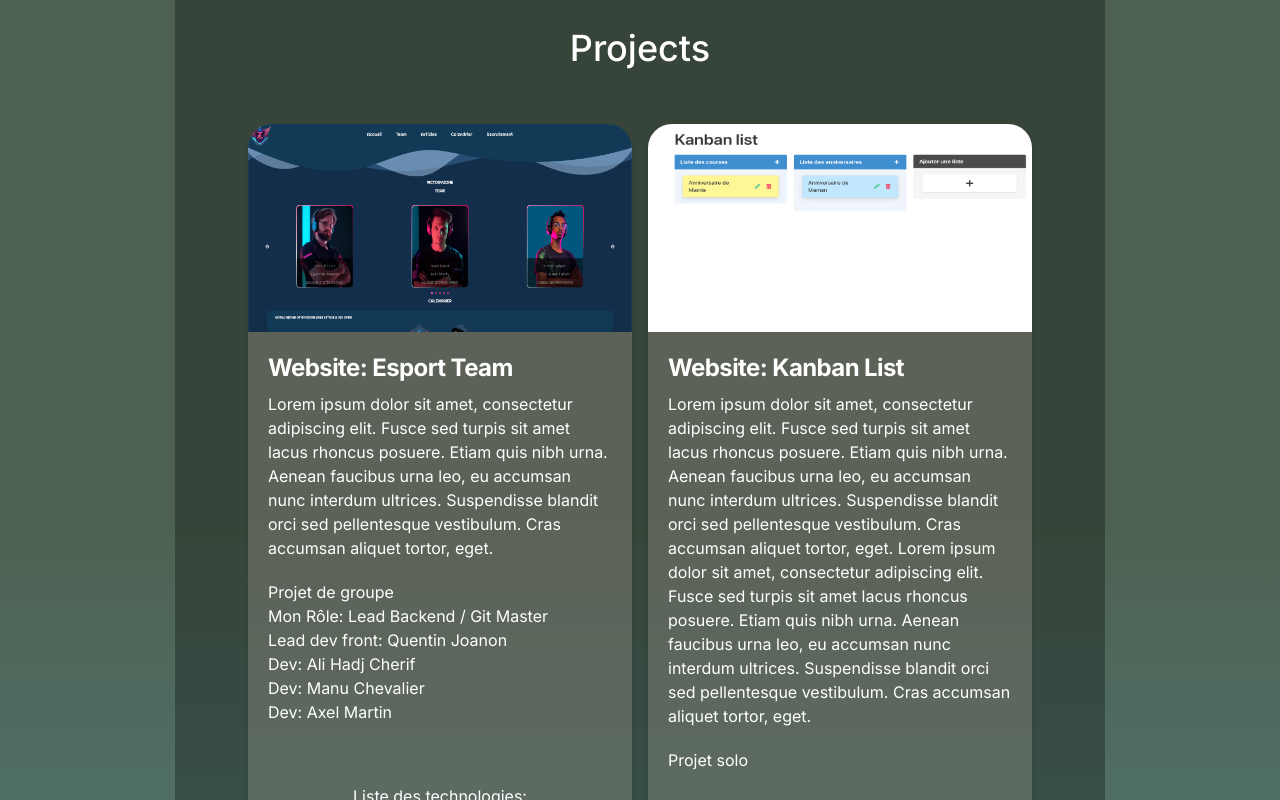
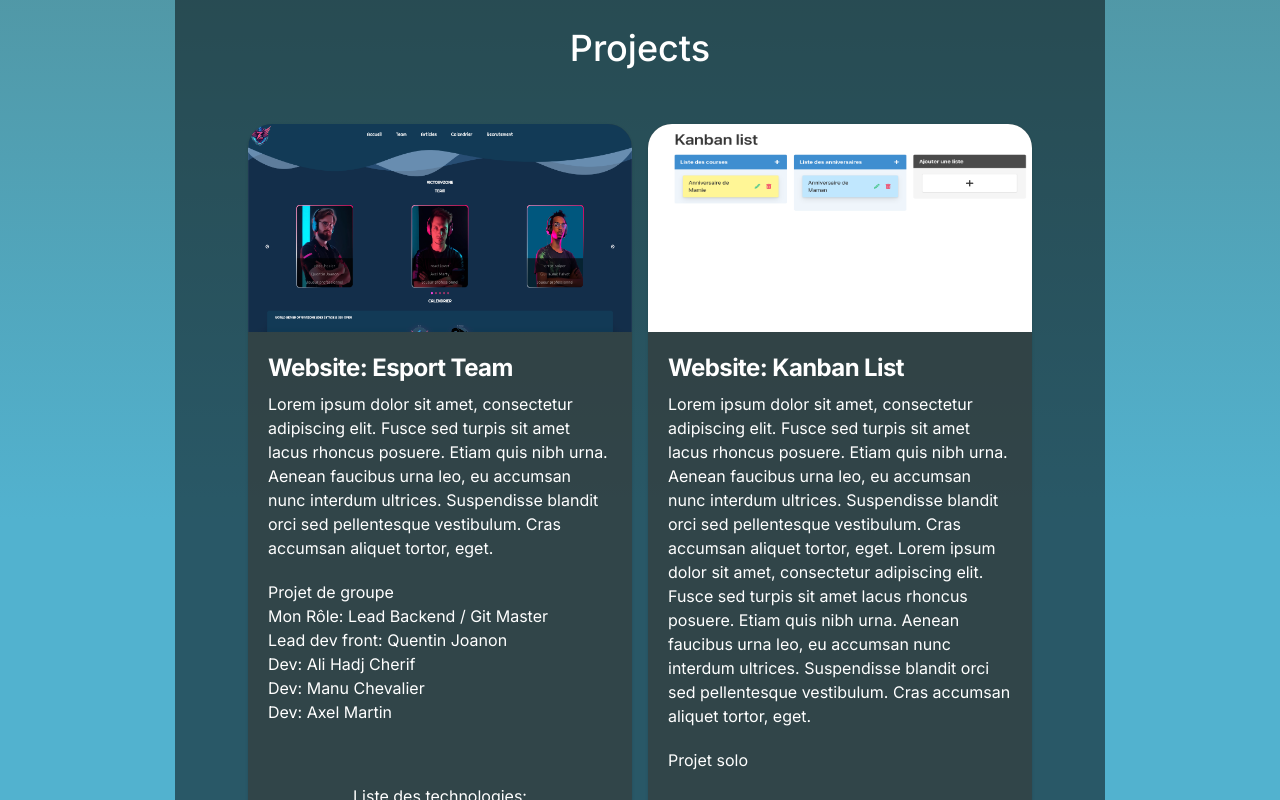
Before and after one commit to guillaumefalvet/portfolio_guillaumefalvet, a Next.js app: page / in a window 1280 px wide. Shown: the part 1120-1920 px from the top of the page. Built offline with nearby package versions, Linux system fonts and the light colour scheme.

Commit message:
💄 style: small touche

```diff
--- a/src/app/components/Projects.tsx
+++ b/src/app/components/Projects.tsx
@@ -12,7 +12,7 @@ export default function Projects() {
           return (
             <div
               key={project.name}
-              className="m-2 w-96 rounded-3xl shadow dark:bg-gray-800 dark:border-gray-700 bg-almond bg-opacity-20 flex flex-col justify-between hover:shadow-[0_20px_50px_rgba(82,_178,_207,_0.7)]"
+              className="m-2 w-96 rounded-3xl shadow dark:bg-gray-800 dark:border-gray-700 bg-van-dyke bg-opacity-50 flex flex-col justify-between hover:shadow-[0_20px_50px_rgba(82,_178,_207,_0.7)]"
             >
               <div>
                 <Link
--- a/src/app/page.tsx
+++ b/src/app/page.tsx
@@ -5,10 +5,10 @@ import SocialMedia from './components/SocialMedia';
 
 export default function Home() {
   return (
-    <main className="px-10 bg-gradient-to-t from-moonstone via-feldgrau to-feldgrau xsm:px-5">
+    <main className="px-10 bg-gradient-to-t from-moonstone via-moonstone to-feldgrau xsm:px-5">
       <NavBar />
       <div className="flex justify-center">
-        <section className="w-fit bg-black bg-opacity-30 rounded-3xl xsm:w-screen md:w-3/4 sm:w-auto text-white">
+        <section className="w-fit bg-black bg-opacity-50 rounded-3xl xsm:w-screen md:w-3/4 sm:w-auto text-white">
           <div className="text-center p-10 py-10">
             <div className="flex flex-wrap justify-center mb-14">
               <div className="pb-5">
```
